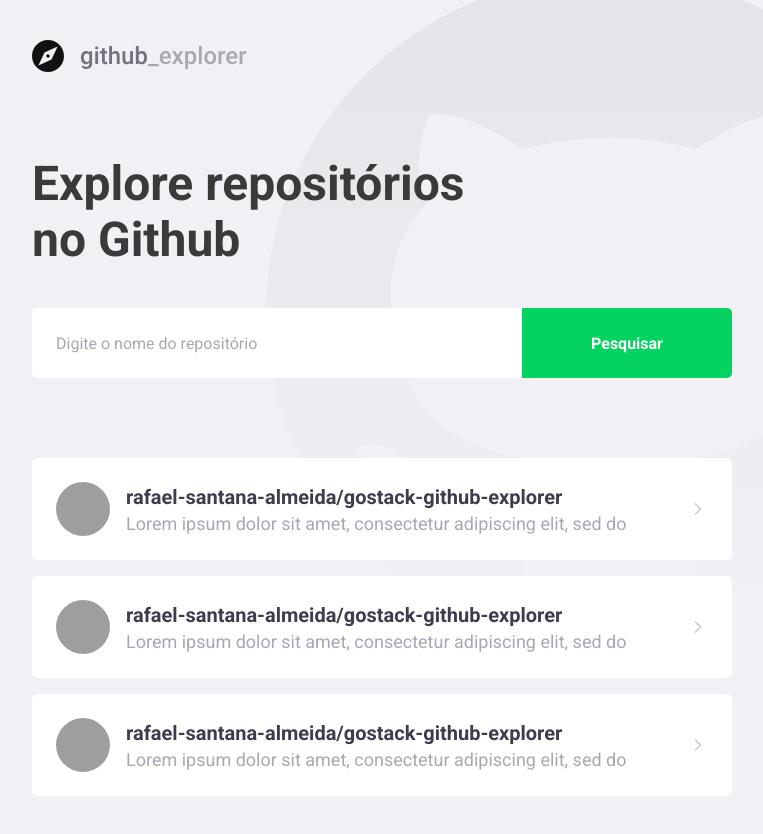
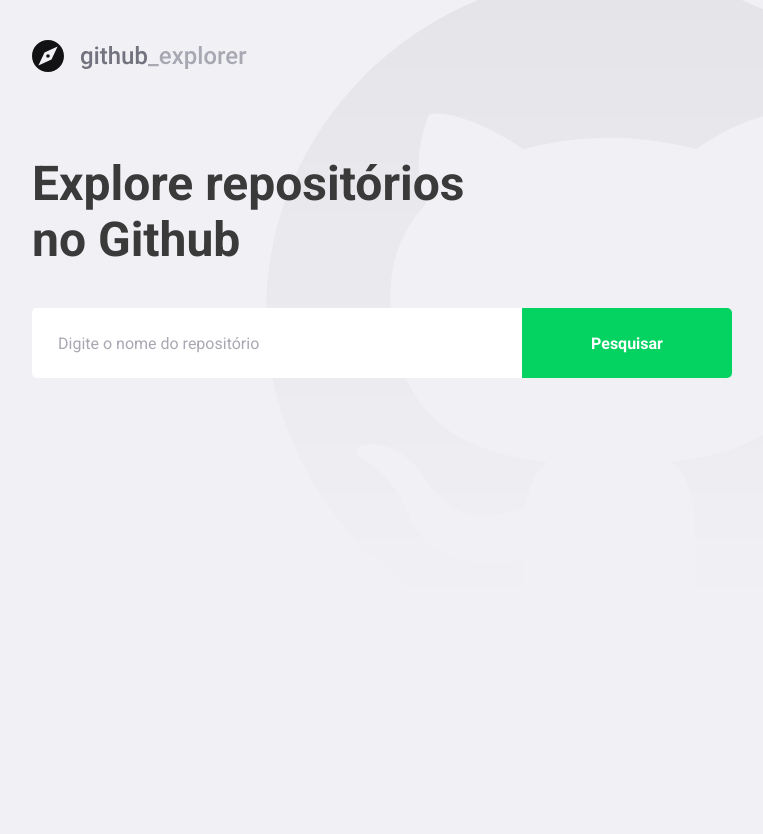
Before and after one commit to rafael-santana-almeida/gostack-github-explorer, a React (Create React App) app: page / in a window 1280 px wide. Shown: the whole page, without its empty margins (148-911 px from the left). After the commit the page ends 800 px from the top, so only its background shows below. Built offline with nearby package versions, Linux system fonts and the light colour scheme; grey boxes are pictures that could not be loaded.

Commit message:
Adiciona inserção de repositórios no localStorage e tratativas de erros do formulário

```diff
--- a/package.json
+++ b/package.json
@@ -10,6 +10,7 @@
     "@types/node": "^12.0.0",
     "@types/react": "^16.9.53",
     "@types/react-dom": "^16.9.8",
+    "axios": "^0.21.0",
     "polished": "^4.0.3",
     "react": "^17.0.1",
     "react-dom": "^17.0.1",
--- a/src/pages/Dashboard/index.tsx
+++ b/src/pages/Dashboard/index.tsx
@@ -1,69 +1,97 @@
-import React from 'react';
+import React, { useState, useEffect, FormEvent } from 'react';
 import { FiChevronRight } from 'react-icons/fi';
+import api from '../../services/api';
 
 import logoImg from '../../assets/logo.svg';
 
-import { Title, Form, Repositories } from './styles';
+import { Title, Form, Repositories, Error } from './styles';
+
+interface Repository {
+  full_name: string;
+  description: string;
+  owner: {
+    avatar_url: string;
+    login: string;
+  };
+}
 
 const Dashboard: React.FC = () => {
+  const [newRepo, setNewRepo] = useState('');
+  const [inputError, setInputError] = useState('');
+  const [repositories, setRepositories] = useState<Repository[]>(() => {
+    const storegedRepositories = localStorage.getItem(
+      '@GithubExplorer:repositories',
+    );
+
+    if (storegedRepositories) {
+      return JSON.parse(storegedRepositories);
+    }
+
+    return [];
+  });
+
+  useEffect(() => {
+    localStorage.setItem(
+      '@GithubExplorer:repositories',
+      JSON.stringify(repositories),
+    );
+  }, [repositories]);
+
+  async function handleAddRepository(
+    event: FormEvent<HTMLFormElement>,
+  ): Promise<void> {
+    event.preventDefault();
+
+    if (!newRepo) {
+      setInputError('Informe o autor/nome do repositório');
+      return;
+    }
+
+    try {
+      const response = await api.get<Repository>(`repos/${newRepo}`);
+
+      const repository = response.data;
+
+      setRepositories([...repositories, repository]);
+      setNewRepo('');
+      setInputError('');
+    } catch (err) {
+      setInputError('Repositório não localizado!');
+    }
+  }
+
   return (
     <>
       <img src={logoImg} alt="Github Explorer" />
       <Title>Explore repositórios no Github</Title>
 
-      <Form>
-        <input placeholder="Digite o nome do repositório" />
+      <Form hasError={!!inputError} onSubmit={handleAddRepository}>
+        <input
+          value={newRepo}
+          onChange={e => setNewRepo(e.target.value)}
+          placeholder="Digite o nome do repositório"
+        />
         <button type="submit">Pesquisar</button>
       </Form>
 
+      {inputError && <Error>{inputError}</Error>}
+
       <Repositories>
-        <a href="teste">
+        {repositories.map(repository => (
+          <a key={repository.full_name} href="teste">
             <img
-            src="https://avatars1.githubusercontent.com/u/46360769?s=460&u=4e946615605e1752fd4e7c74c83d2733af237e69&v=4"
-            alt="Rafael Santana"
+              src={repository.owner.avatar_url}
+              alt={repository.owner.login}
             />
 
             <div>
-            <strong>rafael-santana-almeida/gostack-github-explorer</strong>
-            <p>
-              Lorem ipsum dolor sit amet, consectetur adipiscing elit, sed do
-            </p>
+              <strong>{repository.full_name}</strong>
+              <p>{repository.description}</p>
             </div>
 
             <FiChevronRight size={20} />
           </a>
-
-        <a href="teste">
-          <img
-            src="https://avatars1.githubusercontent.com/u/46360769?s=460&u=4e946615605e1752fd4e7c74c83d2733af237e69&v=4"
-            alt="Rafael Santana"
-          />
-
-          <div>
-            <strong>rafael-santana-almeida/gostack-github-explorer</strong>
-            <p>
-              Lorem ipsum dolor sit amet, consectetur adipiscing elit, sed do
-            </p>
-          </div>
-
-          <FiChevronRight size={20} />
-        </a>
-
-        <a href="teste">
-          <img
-            src="https://avatars1.githubusercontent.com/u/46360769?s=460&u=4e946615605e1752fd4e7c74c83d2733af237e69&v=4"
-            alt="Rafael Santana"
-          />
-
-          <div>
-            <strong>rafael-santana-almeida/gostack-github-explorer</strong>
-            <p>
-              Lorem ipsum dolor sit amet, consectetur adipiscing elit, sed do
-            </p>
-          </div>
-
-          <FiChevronRight size={20} />
-        </a>
+        ))}
       </Repositories>
     </>
   );
--- a/src/pages/Dashboard/styles.ts
+++ b/src/pages/Dashboard/styles.ts
@@ -1,4 +1,4 @@
-import styled from 'styled-components';
+import styled, { css } from 'styled-components';
 import { shade } from 'polished';
 
 export const Title = styled.h1`
@@ -10,7 +10,11 @@ export const Title = styled.h1`
   margin-top: 80px;
 `;
 
-export const Form = styled.form`
+interface FormProps {
+  hasError: boolean;
+}
+
+export const Form = styled.form<FormProps>`
   margin-top: 40px;
   max-width: 700px;
 
@@ -23,6 +27,14 @@ export const Form = styled.form`
     border: 0;
     border-radius: 5px 0 0 5px;
     color: #3a3a3a;
+    border: 2px solid #fff;
+    border-right: 0;
+
+    ${props =>
+      props.hasError &&
+      css`
+        border-color: #c53030;
+      `}
 
     &::placeholder {
       color: #a8a8b3;
@@ -43,6 +55,12 @@ export const Form = styled.form`
       background: ${shade(0.2, '#04d362')};
     }
   }
+`;
+
+export const Error = styled.span`
+  display: block;
+  color: #c53030;
+  margin-top: 10px;
 `;
 
 export const Repositories = styled.div`
@@ -76,7 +94,8 @@ export const Repositories = styled.div`
     }
 
     div {
-      margin-left: 16px;
+      margin: 0 16px;
+      flex: 1;
 
       strong {
         font-size: 20px;
--- /dev/null
+++ b/src/services/api.ts
@@ -0,0 +1,7 @@
+import axios from 'axios';
+
+const api = axios.create({
+  baseURL: 'https://api.github.com',
+});
+
+export default api;
```
Also changed, not shown: .eslintrc.json, 1 other file (tests, documents, lock files or other folders). Lines whose indentation alone changed are shown as unchanged.
